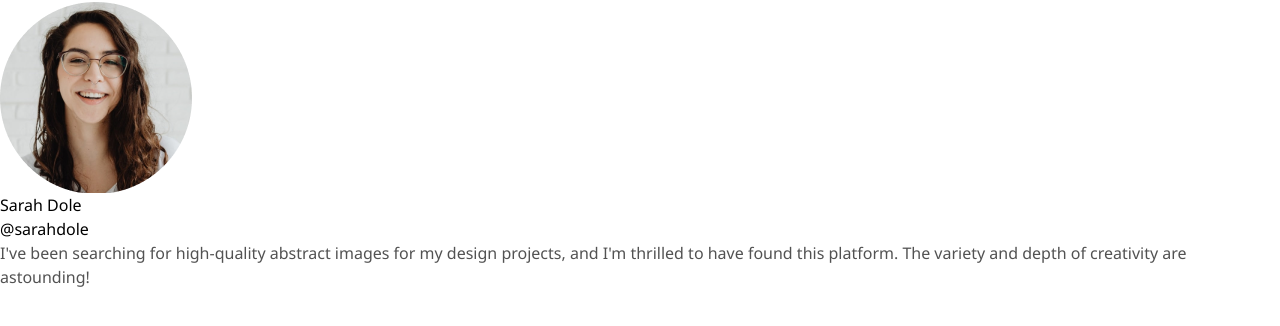
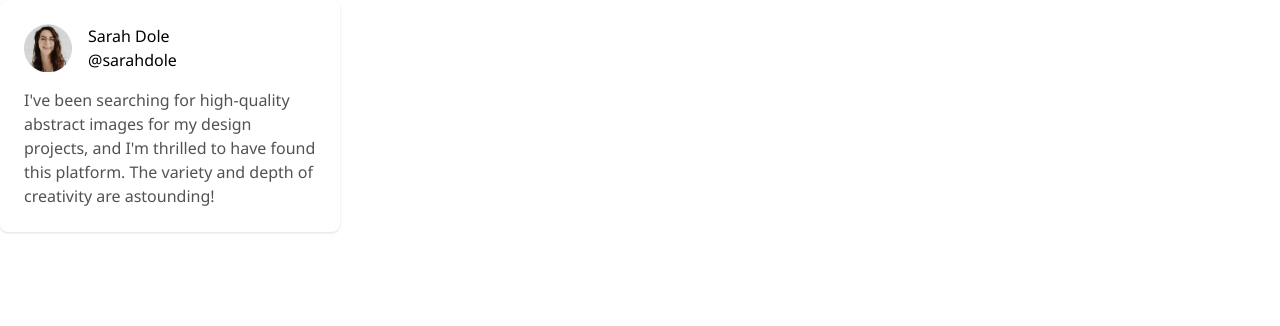
Before and after one commit to bpb54321/testimonial-card, a React (Vite) app: page / in a window 1280 px wide. Shown: the top 326 px of the page. Built offline with nearby package versions, Linux system fonts and the light colour scheme.

Commit message:
Add more styles to the card.

```diff
--- a/src/components/TestimonialCard.tsx
+++ b/src/components/TestimonialCard.tsx
@@ -2,11 +2,17 @@ import profileImgUrl from "../assets/profile-thumbnail.png";
 
 export const TestimonialCard: React.FC = () => {
   return (
-    <div>
-      <div className="header">
-        <img src={profileImgUrl} alt="A profile photo of Sarah Dole." />
-        <p>Sarah Dole</p>
-        <p>@sarahdole</p>
+    <div className="bg-white p-6 rounded-lg w-[340px] flex flex-col gap-4 shadow">
+      <div className="flex gap-4">
+        <img
+          className="w-12 h-12"
+          src={profileImgUrl}
+          alt="A profile photo of Sarah Dole."
+        />
+        <div>
+          <p>Sarah Dole</p>
+          <p>@sarahdole</p>
+        </div>
       </div>
       <blockquote className="font-normal text-base text-neutral-600">
         I've been searching for high-quality abstract images for my design
```
